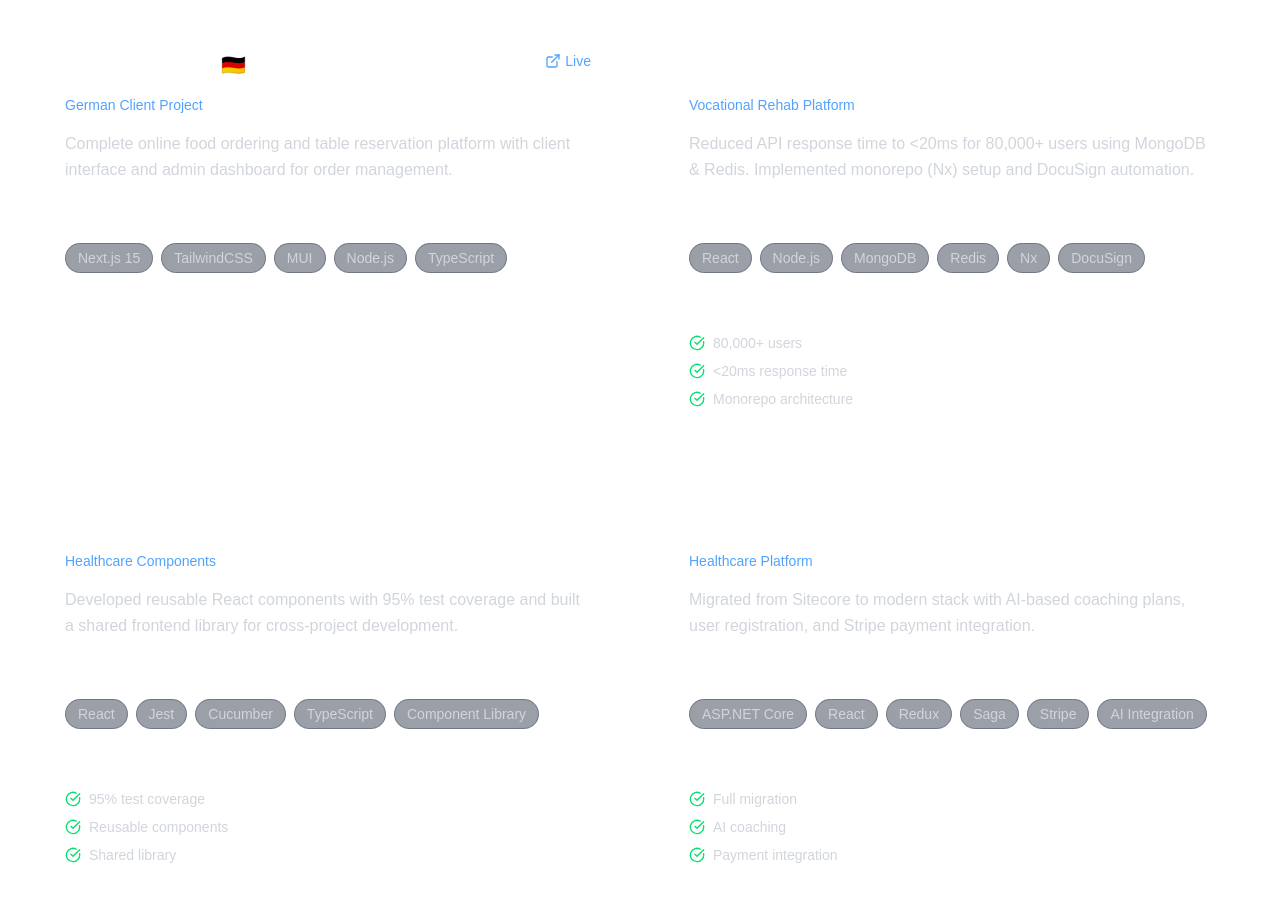
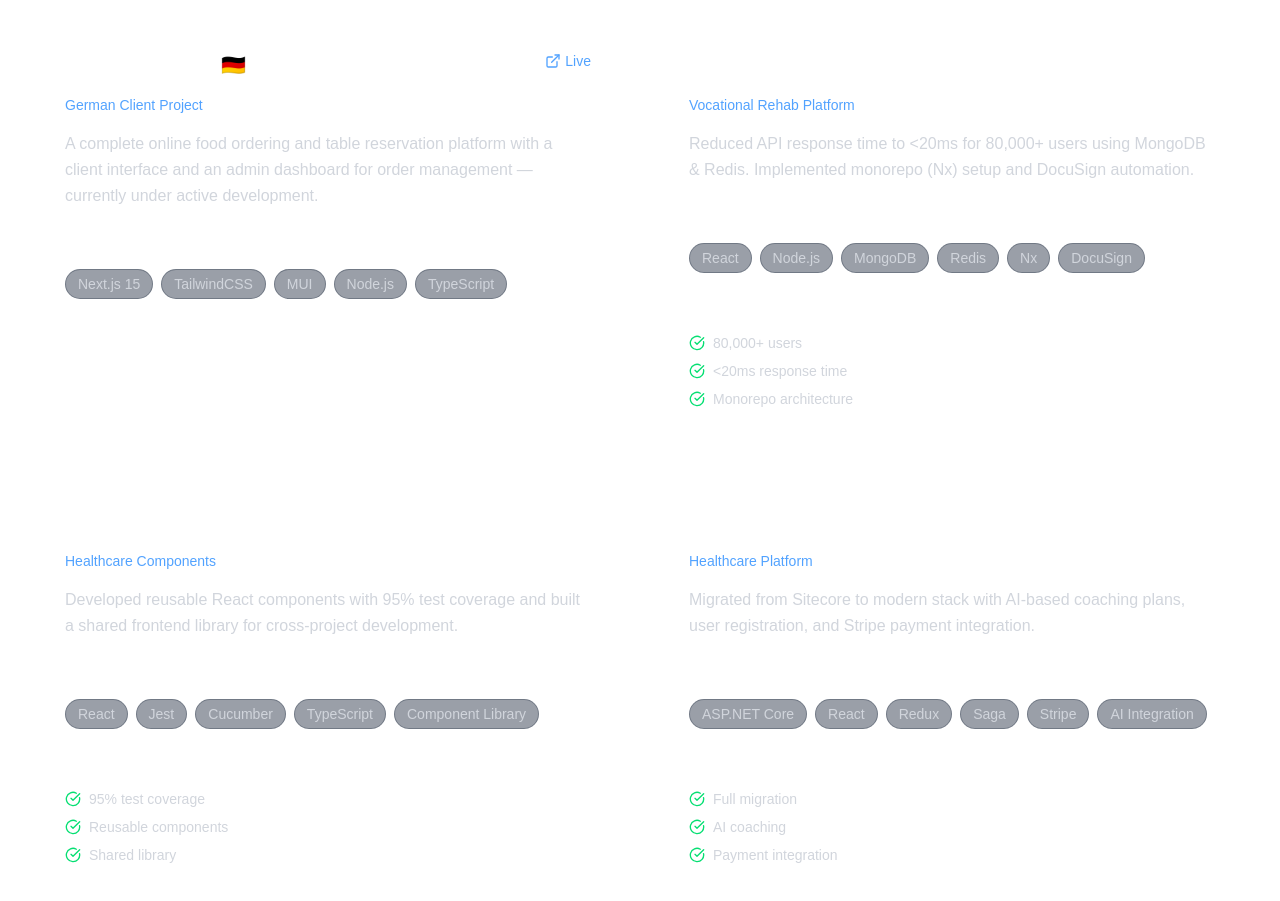
Before and after one commit to Abhityadav013/portfolio, a Next.js app: page / in a window 1280 px wide. Shown: the part 1800-2701 px from the top of the page. Built offline with nearby package versions, Linux system fonts and the light colour scheme; no server answers.

Commit message:
Update ProjectSection.tsx

```diff
--- a/app/components/ProjectSection.tsx
+++ b/app/components/ProjectSection.tsx
@@ -7,7 +7,7 @@ import { CheckCircle, ExternalLink } from 'lucide-react';
     {
       title: 'IndianTadka.eu',
       subtitle: 'German Client Project',
-      description: 'Complete online food ordering and table reservation platform with client interface and admin dashboard for order management.',
+      description: 'A complete online food ordering and table reservation platform with a client interface and an admin dashboard for order management — currently under active development.',
       technologies: ['Next.js 15', 'TailwindCSS', 'MUI', 'Node.js', 'TypeScript'],
       link: 'https://indiantadka.eu/',
       flag: '🇩🇪',
```
